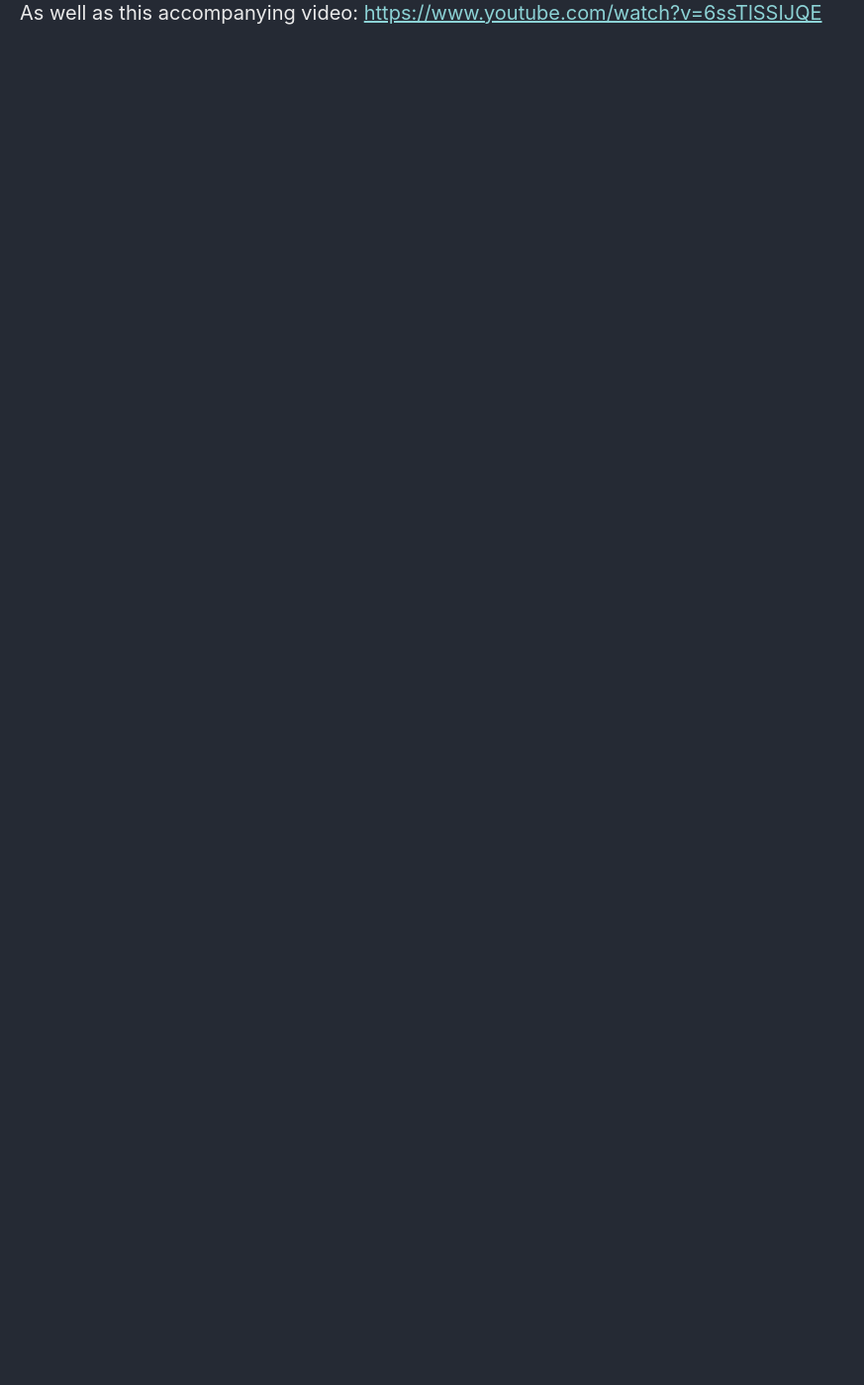
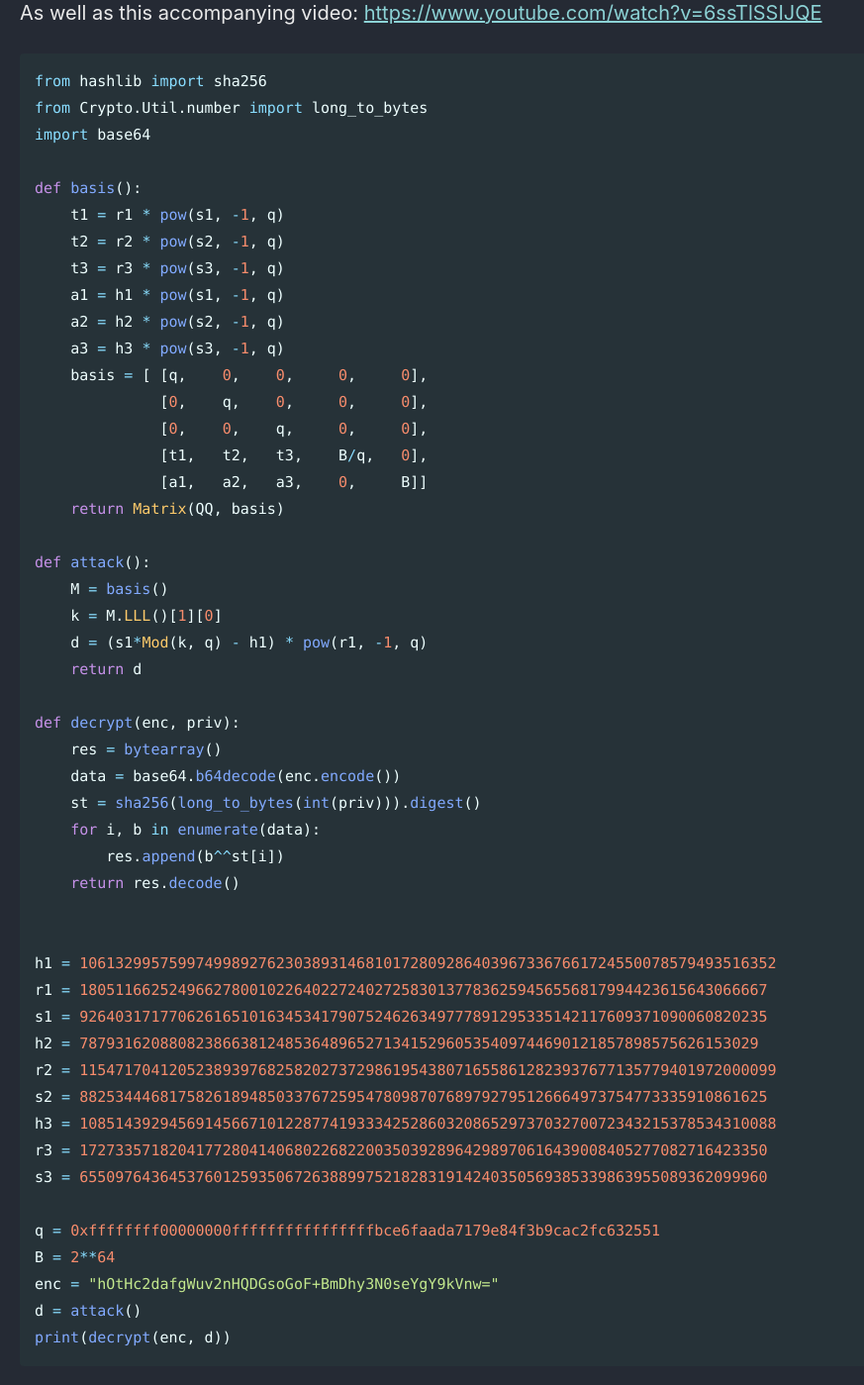
Before and after one commit to Connor-McCartney/Connor-McCartney.github.io, a Jekyll site: the page built from _pages/cryptography/ecc/Come-on-feel-the-nonce-CTFZone-quals-2023.md, in a window 1280 px wide and 1400 px high, scrolled down 292 px. Shown: the whole window at 99% size, without its empty margins (0-873 px from the left). Built offline with Jekyll 4.4.1, drawn with Linux system fonts in a browser that asks for light colours; cached includes are drawn as plain includes; before the commit the page ends 900 px from its top, so only the background shows below that.

Commit message:
Update Come-on-feel-the-nonce-CTFZone-quals-2023.md

````diff
--- a/_pages/cryptography/ecc/Come-on-feel-the-nonce-CTFZone-quals-2023.md
+++ b/_pages/cryptography/ecc/Come-on-feel-the-nonce-CTFZone-quals-2023.md
@@ -10,3 +10,54 @@ title: Come on feel the nonce - CTFZone quals 2023
 The attack is outlined in this paper: <https://eprint.iacr.org/2019/023.pdf>
 <br>
 As well as this accompanying video: <https://www.youtube.com/watch?v=6ssTlSSIJQE>
+
+```python
+from hashlib import sha256
+from Crypto.Util.number import long_to_bytes
+import base64
+
+def basis():
+    t1 = r1 * pow(s1, -1, q)
+    t2 = r2 * pow(s2, -1, q)
+    t3 = r3 * pow(s3, -1, q)
+    a1 = h1 * pow(s1, -1, q)
+    a2 = h2 * pow(s2, -1, q)
+    a3 = h3 * pow(s3, -1, q)
+    basis = [ [q,    0,    0,     0,     0],
+              [0,    q,    0,     0,     0],
+              [0,    0,    q,     0,     0],
+              [t1,   t2,   t3,    B/q,   0],
+              [a1,   a2,   a3,    0,     B]]
+    return Matrix(QQ, basis)
+
+def attack():
+    M = basis()
+    k = M.LLL()[1][0]
+    d = (s1*Mod(k, q) - h1) * pow(r1, -1, q)
+    return d
+
+def decrypt(enc, priv):
+    res = bytearray()
+    data = base64.b64decode(enc.encode())
+    st = sha256(long_to_bytes(int(priv))).digest()
+    for i, b in enumerate(data):
+        res.append(b^^st[i])
+    return res.decode()
+
+
+h1 = 106132995759974998927623038931468101728092864039673367661724550078579493516352
+r1 = 18051166252496627800102264022724027258301377836259456556817994423615643066667
+s1 = 92640317177062616510163453417907524626349777891295335142117609371090060820235
+h2 = 7879316208808238663812485364896527134152960535409744690121857898575626153029
+r2 = 115471704120523893976825820273729861954380716558612823937677135779401972000099
+s2 = 88253444681758261894850337672595478098707689792795126664973754773335910861625
+h3 = 108514392945691456671012287741933342528603208652973703270072343215378534310088
+r3 = 17273357182041772804140680226822003503928964298970616439008405277082716423350
+s3 = 65509764364537601259350672638899752182831914240350569385339863955089362099960
+
+q = 0xffffffff00000000ffffffffffffffffbce6faada7179e84f3b9cac2fc632551
+B = 2**64
+enc = "hOtHc2dafgWuv2nHQDGsoGoF+BmDhy3N0seYgY9kVnw="
+d = attack()
+print(decrypt(enc, d))
+```
````
